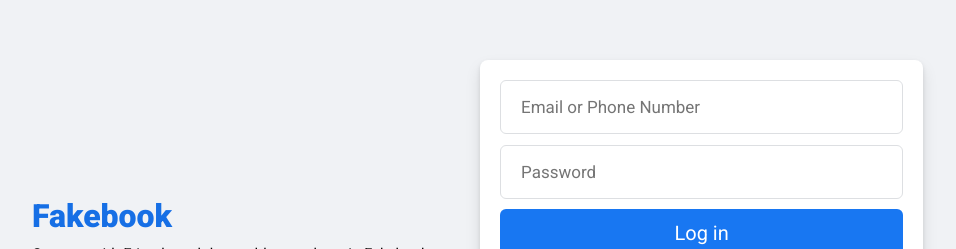
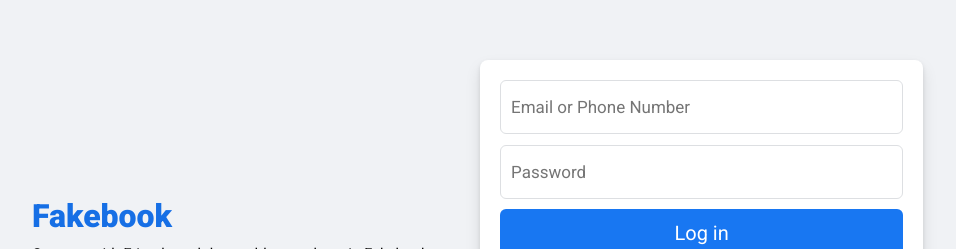
Before and after one commit to zacro14/fake-book, a React (Create React App) app: page / in a window 1280 px wide. Shown: the part 170-419 px from the top of the page, without its empty margins (160-1116 px from the left). Built offline with nearby package versions, Linux system fonts and the light colour scheme.

Commit message:
change-padding for input

```diff
--- a/src/pages/login/login.css
+++ b/src/pages/login/login.css
@@ -45,7 +45,7 @@ font-size: 15px;
     border-radius: 6px;
     border: solid 1px #DDDFE2;
     font-size: 17px;
-    padding-left: 20px;
+    padding-left: 10px;
 }
 .loginInput:focus{
     border-color: #1876F0;
```
